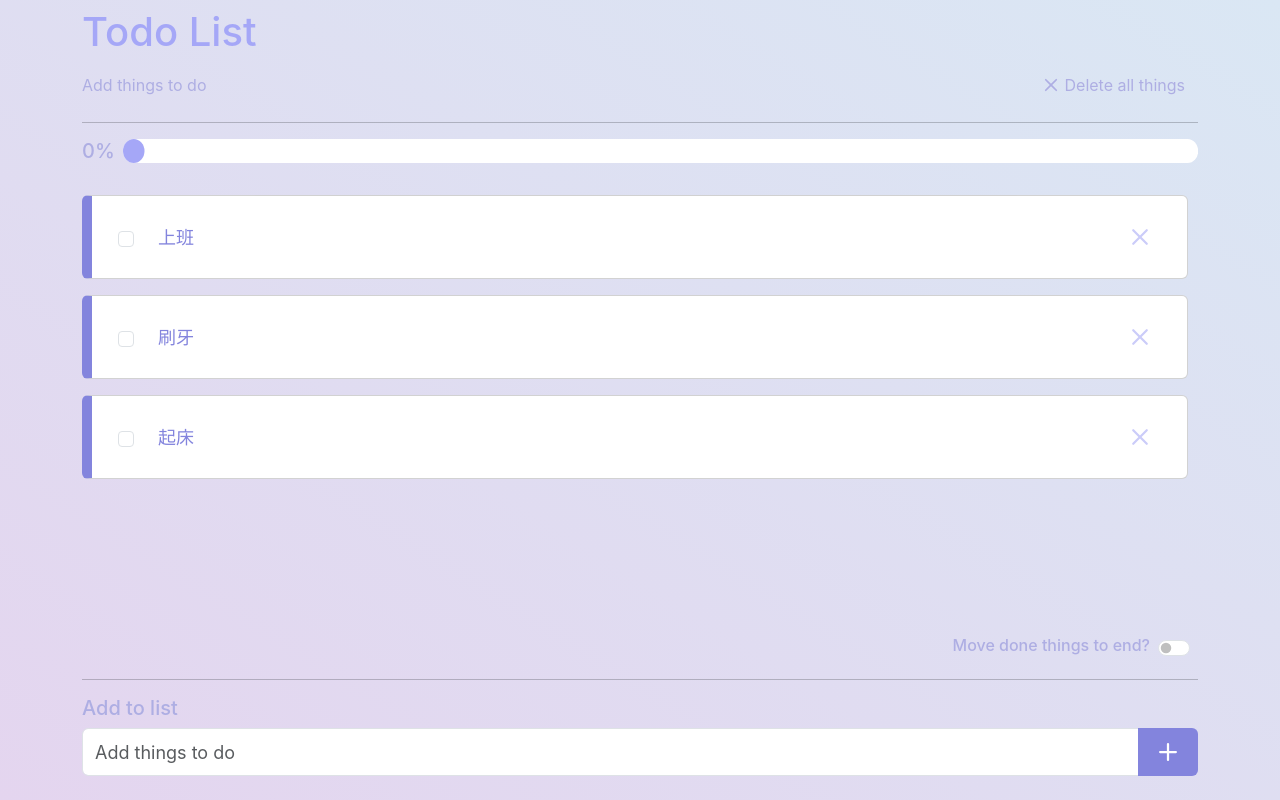
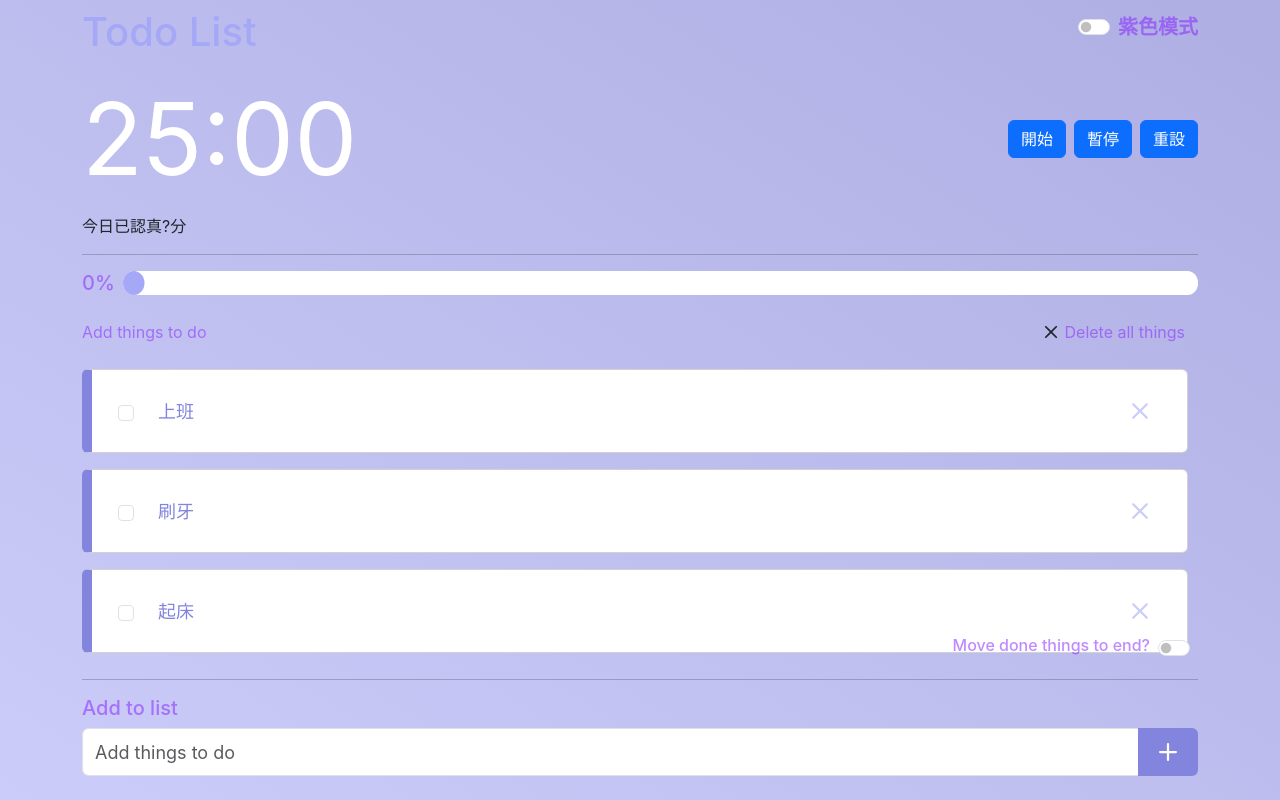
Before and after one commit to ZeroAnne/todo-list, a React (Create React App) app: page / in a window 1280 px wide. Built offline with nearby package versions, Linux system fonts and the light colour scheme.

Commit message:
faet:add timer

```diff
--- a/src/App.js
+++ b/src/App.js
@@ -2,25 +2,31 @@ import "./App.scss";
 import "bootstrap/dist/css/bootstrap.min.css";
 import React from "react";
 //component
+import ToggleButton from "./components/ToggleButton";
 import ListCard from "./components/list-card";
 import ListAdd from "./components/list-add";
 import ListPercentline from "./components/list-percentline";
 import DeleteBtn from "./components/delete-btn";
+import Time from "./components/Time";
 
 function App() {
   return (
     <>
       <div className="container">
-        <h1 className="mt-2">Todo List</h1>
+        <div className="d-flex justify-content-between align-items-center">
+          <h1 className="mt-2">Todo List</h1>
+          <ToggleButton />
+        </div>
+        <Time />
+        <hr></hr>
+        <div className="d-flex my-3">
+          <ListPercentline />
+          {/* 進度條 */}
+        </div>
         <div className="d-flex justify-content-between align-items-center">
           <p style={{ margin: "0" }}>Add things to do</p>
           <DeleteBtn />
           {/* 全部清除按紐 */}
-        </div>
-        <hr></hr>
-        <div className="d-flex my-3">
-          <ListPercentline />
-          {/* 進度條 */}
         </div>
         <div className="scroll">
           <ListCard />
--- a/src/App.scss
+++ b/src/App.scss
@@ -1,69 +1,81 @@
-$PrimaryColor: rgb(165, 167, 247);
-$Primary2Color: rgb(131, 132, 221);
-$SecondColor: rgb(174, 174, 227);
-$ThirdColor: rgb(203, 204, 249);
+:root {
+  --PrimaryColor: rgb(165, 167, 247);
+  --Primary2Color: rgb(131, 132, 221);
+  --SecondColor: rgb(174, 174, 227);
+  --SecondColor2:rgba(136, 38, 255, 0.537);
+  --ThirdColor: rgb(203, 204, 249);
+  --TimeColor:rgb(255, 255, 255);
+}
 
+[data-theme="orange"] {
+  --PrimaryColor: rgb(248, 188, 162);
+  --Primary2Color: rgb(228, 76, 30);
+  --SecondColor: rgb(255, 255, 255);
+  --SecondColor2:rgba(255, 154, 38, 0.537);
+  --ThirdColor: rgb(255, 174, 98);
+  --TimeColor:rgb(255, 255, 255);
+}
 html, body {
-  overflow-y: hidden; // 隱藏垂直滾動條
+  overflow-y: hidden;
   height: 100%;
   height: 100vh;
   margin: 0;
-  background: linear-gradient(to bottom left, #dae7f4, #e4d5ef);
+  background: linear-gradient(to bottom left, var(--SecondColor), var(--ThirdColor));
   background-repeat: no-repeat;
   background-attachment: fixed;
 }
 
+// 使用 CSS 變數取代 SCSS 變數
 h1,
 .primarycolor {
-  color: $PrimaryColor;
+  color: var(--PrimaryColor);
 }
 .primary2color {
-  color: $Primary2Color;
+  color: var(--Primary2Color);
 }
 
-P,
+p,
 h5,
 h6,
-.secondcolor {
-  color: $SecondColor;
+.secondcolor2 {
+  color: var(--SecondColor2);
 }
 
 .thirdcolor {
-  color: $ThirdColor;
+  color: var(--ThirdColor);
 }
-//cardlist
+
+// cardlistsecondcolor2
 .decorative-line-card {
   position: relative;
-  border-left: 10px solid $Primary2Color;
+  border-left: 10px solid var(--Primary2Color);
   padding-left: 10px;
 }
 .list-word {
   font-size: 18px;
-  color: $Primary2Color;
+  color: var(--Primary2Color);
 }
-//btn
+
+// btn
 .butn-bg {
-  background-color: $Primary2Color;
+  background-color: var(--Primary2Color);
 }
-//scroll
+
+// scroll
 .scroll {
-  max-height: 330px; // 調整高度
+  max-height: 330px;
   overflow-y: auto;
   position: relative;
   padding-right: 10px;
 
-  &::-webkit-scrollbar {
-    position: absolute;
-    right: 0;
-  }
-
-  // 滾動條樣式
-  &::-webkit-scrollbar {
-    width: 10px; // 滾動條寬度
-  }
-
   &::-webkit-scrollbar-thumb {
-    background: $SecondColor;
+    background: var(--SecondColor);
     border-radius: 10px;
   }
 }
+
+//time
+.time{
+  color: var(--TimeColor);
+  font-size: 100px;
+}
--- /dev/null
+++ b/src/components/Time.js
@@ -0,0 +1,18 @@
+import React from "react";
+
+export default function Time() {
+  return (
+    <section>
+      <div className="d-flex justify-content-between align-items-center">
+        <div className="time">25:00</div>
+        <div className="">
+          <button className="btn btn-primary">開始</button>
+          <button className="btn btn-primary ms-2">暫停</button>
+          <button className="btn btn-primary ms-2">重設</button>
+          {/* 25分 */}
+        </div>
+      </div>
+      今日已認真?分
+    </section>
+  );
+}
--- /dev/null
+++ b/src/components/ToggleButton.js
@@ -0,0 +1,33 @@
+import { useEffect } from "react";
+import { useDispatch, useSelector } from "react-redux";
+import { toggleTheme } from "../redux/themeSlice";
+
+export default function ToggleButton() {
+  const dispatch = useDispatch();
+  const theme = useSelector((state) => state.theme.mode);
+
+  useEffect(() => {
+    document.documentElement.setAttribute("data-theme", theme);
+  }, [theme]);
+
+  const isOrange = theme === "orange";
+
+  return (
+    <div className="form-check form-switch">
+      <input
+        className="form-check-input"
+        type="checkbox"
+        role="switch"
+        id="switchCheckChecked"
+        checked={isOrange}
+        onChange={() => dispatch(toggleTheme())}
+      />
+      <label className="form-check-label" htmlFor="switchCheckChecked">
+        <h5>
+          {" "}
+          <b>{isOrange ? "橘色模式" : "紫色模式"}</b>
+        </h5>
+      </label>
+    </div>
+  );
+}
--- a/src/components/list-percentline.js
+++ b/src/components/list-percentline.js
@@ -1,12 +1,25 @@
-import React from "react";
+import React, { useLayoutEffect, useState } from "react";
 import { Line } from "rc-progress";
 //redux action
 import { useSelector } from "react-redux";
 import { selectPercent } from "../redux/todoSlice";
+import { toggleTheme } from "../redux/themeSlice";
 
 export default function ListPercentline() {
+  const [strokeColor, setStrokeColor] = useState("rgb(165,167,247)");
+
   const todoPercent = useSelector(selectPercent);
+  const theme = useSelector((state) => state.theme.mode);
 
+  useLayoutEffect(() => {
+    requestAnimationFrame(() => {
+      const currentColor = getComputedStyle(document.documentElement)
+        .getPropertyValue("--PrimaryColor")
+        .trim();
+      setStrokeColor(currentColor);
+      console.log("strokeColor:", currentColor);
+    });
+  }, [theme]);
   return (
     <>
       <h5 style={{ margin: "0" }}>{todoPercent}%</h5>
@@ -14,7 +27,7 @@ export default function ListPercentline() {
         percent={todoPercent}
         strokeWidth={2}
         trailWidth={2}
-        strokeColor="rgb(165, 167, 247)"
+        strokeColor={strokeColor}
         trailColor="white"
         className="ms-2"
       />
--- a/src/redux/store.js
+++ b/src/redux/store.js
@@ -1,9 +1,13 @@
-import { configureStore } from '@reduxjs/toolkit';
-import todoReducer from './todoSlice';
+import { configureStore } from "@reduxjs/toolkit";
+import todoReducer from "./todoSlice";
+import themeReducer from "./themeSlice";
+import timerReducer from "./timeSlice";
 
 export const store = configureStore({
   reducer: {
+    theme: themeReducer,
     todo: todoReducer, // 這裡可以加更多的 reducer
+    timer: timerReducer,
   },
 });
 
--- /dev/null
+++ b/src/redux/themeSlice.js
@@ -0,0 +1,21 @@
+import { createSlice } from "@reduxjs/toolkit";
+
+const initialState = {
+  mode: "purple", //預設紫色
+};
+
+const themeSlice = createSlice({
+  name: "theme",
+  initialState,
+  reducers: {
+    toggleTheme: (state) => {
+      state.mode = state.mode === "purple" ? "orange" : "purple";
+    },
+    setTheme: (state, action) => {
+      state.mode = action.payload; // "purple" 或 "orange"
+    },
+  },
+});
+
+export const { toggleTheme, setTheme } = themeSlice.actions;
+export default themeSlice.reducer;
--- /dev/null
+++ b/src/redux/timeSlice.js
@@ -0,0 +1,59 @@
+import { createSlice } from "@reduxjs/toolkit";
+
+const initialState = {
+  totalTime: 25, // 當前番茄鐘的總時長，默認 25 分鐘
+  countDown: 25, // 剩餘時間
+  pause: false, // 是否暫停
+  isRunning: false, // 是否正在計時
+  completedSessions: 0, // 今日已完成的番茄鐘次數
+};
+
+export const timerSlice = createSlice({
+  name: "timer",
+  initialState,
+  reducers: {
+    pauseTodo: (state, action) => {},
+  },
+});
+
+export default timerSlice.reducer;
+
+// import { createSlice } from "@reduxjs/toolkit";
+
+// const initialState = {
+//   totalTime: 25,  // 當前番茄鐘的總時長，默認 25 分鐘
+//   countDown: 25,  // 剩餘時間
+//   pause: false,   // 是否暫停
+//   isRunning: false, // 是否正在計時
+//   completedSessions: 0, // 今日已完成的番茄鐘次數
+// };
+
+// export const timerSlice = createSlice({
+//   name: "timer",
+//   initialState,
+//   reducers: {
+//     startTimer: (state) => {
+//       state.isRunning = true;  // 開始計時
+//       state.pause = false;     // 當計時開始時，暫停狀態應該變為 false
+//     },
+//     pauseTimer: (state) => {
+//       state.isRunning = false; // 暫停計時
+//       state.pause = true;      // 當前狀態應該是暫停
+//     },
+//     resetTimer: (state) => {
+//       state.countDown = state.totalTime; // 重設時間為初始設定的 25 分鐘
+//       state.isRunning = false; // 重設時停止計時
+//       state.pause = false;     // 當計時器重設後，應該處於未暫停狀態
+//     },
+//     completeSession: (state) => {
+//       state.completedSessions += 1; // 每完成一個番茄鐘，累加次數
+//     },
+//     updateTime: (state, action) => {
+//       state.countDown = action.payload; // 根據倒數時間更新 countDown
+//     },
+//   },
+// });
+
+// export const { startTimer, pauseTimer, resetTimer, completeSession, updateTime } = timerSlice.actions;
+
+// export default timerSlice.reducer;
--- a/src/redux/todoSlice.js
+++ b/src/redux/todoSlice.js
@@ -16,7 +16,7 @@ const initialState = {
   sorted: false, // 開關狀態，但不處理排序
 };
 
-//function
+//function 進度條計算
 const calculatePercent = (list) => {
   const totalItems = list.length;
   const completedItems = list.filter((item) => item.checked).length;
```
